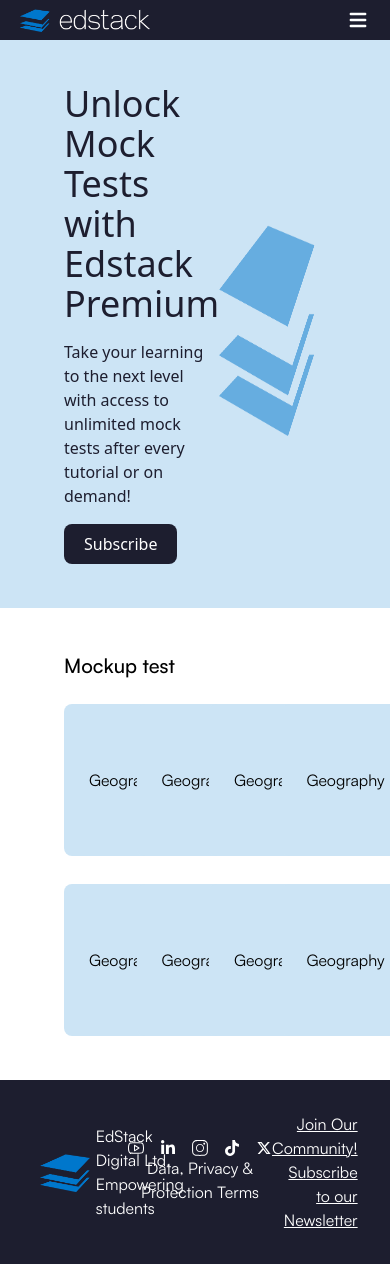
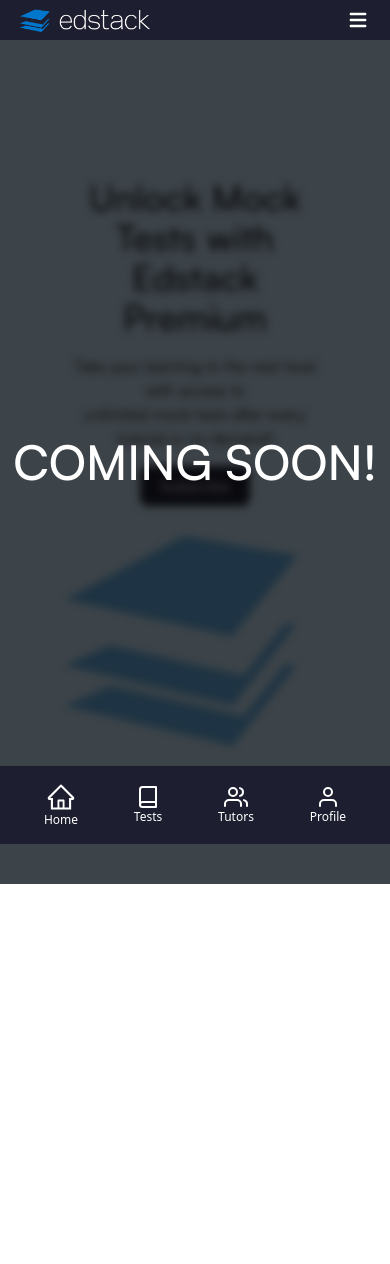
Before and after one commit to Edstack-Digital/edstack-mvp-one, a React (Vite) app: page /mock in a window 390 px wide. After the commit the page ends 884 px from the top, so only its background shows below. Built offline with nearby package versions, Linux system fonts and the light colour scheme.

Commit message:
Mock up comming soon

```diff
--- a/src/components/common/Lower.jsx
+++ b/src/components/common/Lower.jsx
@@ -1,12 +1,81 @@
+// import { SlSocialInstagram, SlSocialYoutube } from "react-icons/sl";
+// import { FaLinkedinIn } from "react-icons/fa";
+// import { SiTiktok } from "react-icons/si";
+// import { RiTwitterXFill } from "react-icons/ri";
+// import { Link } from "react-router-dom";
+
+// function Lower() {
+//   return (
+//     <footer className="flex items-center justify-between bg-[#1D1E2F] px-10 py-8 font-[Satoshi] text-white">
+//       <div className="flex items-center">
+//         <img src="/ed.png" alt="edstack logo" className="h-10 sm:h-10" />
+//         <div className="flex-col">
+//           <div>EdStack Digital Ltd.</div>
+//           <div>Empowering students</div>
+//         </div>
+//       </div>
+
+//       <div className="flex-col">
+//         <div className="flex justify-center space-x-4">
+
+//         <Link to='https://www.youtube.com/@edstackhq' target="_blank">
+//           <SlSocialYoutube />
+//           </Link>
+
+//           <Link to='https://linkedin.com/company/edstackhq' target="_blank">
+//           <FaLinkedinIn />
+//           </Link>
+
+//           <Link to='https://instagram.com/edstackhq' target="_blank">
+//           <SlSocialInstagram />
+//           </Link>
+
+//           <Link to='https://tiktok.com/@edstackhq' target="_blank">
+//           <SiTiktok />
+//           </Link>
+
+//           <Link to='https://x.com/edstackhq' target="_blank">
+//           <RiTwitterXFill />
+//           </Link>
+//         </div>
+
+
+//         <div className="text-center">Data, Privacy & Protection Terms</div>
+//       </div>
+
+
+//       <div className="flex-col text-right">
+//       <Link to="https://chat.whatsapp.com/BUwJaMkbSzl9lHlidEgiq1" target="_blank">
+//         <div className="underline">Join Our Community!</div>
+//         </Link>
+
+//         <Link to='https://edstackhq.substack.com/'>
+
+//         <div className="underline">Subscribe to our Newsletter</div>
+//         </Link>
+//       </div>
+//     </footer>
+//   );
+// }
+
+// export default Lower;
+
+
+
+
 import { SlSocialInstagram, SlSocialYoutube } from "react-icons/sl";
 import { FaLinkedinIn } from "react-icons/fa";
 import { SiTiktok } from "react-icons/si";
 import { RiTwitterXFill } from "react-icons/ri";
 import { Link } from "react-router-dom";
+import {  FiBook, FiUser, FiUsers } from "react-icons/fi";  // Import icons for footer nav
+import { AiOutlineHome } from "react-icons/ai";
 
 function Lower() {
   return (
-    <footer className="flex items-center justify-between bg-[#1D1E2F] px-10 py-8 font-[Satoshi] text-white">
+    <footer className=" text-white">
+      {/* Left Section */}
+      <div className="lg:flex hidden items-center justify-between bg-[#1D1E2F] px-10 py-8 font-[Satoshi] text-white">
       <div className="flex items-center">
         <img src="/ed.png" alt="edstack logo" className="h-10 sm:h-10" />
         <div className="flex-col">
@@ -15,43 +84,56 @@
         </div>
       </div>
 
+      {/* Middle Section: Social Media Links */}
       <div className="flex-col">
         <div className="flex justify-center space-x-4">
-
           <Link to='https://www.youtube.com/@edstackhq' target="_blank">
             <SlSocialYoutube />
           </Link>
-
           <Link to='https://linkedin.com/company/edstackhq' target="_blank">
             <FaLinkedinIn />
           </Link>
-
           <Link to='https://instagram.com/edstackhq' target="_blank">
             <SlSocialInstagram />
           </Link>
-
           <Link to='https://tiktok.com/@edstackhq' target="_blank">
             <SiTiktok />
           </Link>
-
           <Link to='https://x.com/edstackhq' target="_blank">
             <RiTwitterXFill />
           </Link>
         </div>
-
-
         <div className="text-center">Data, Privacy & Protection Terms</div>
       </div>
 
-
+      {/* Right Section: Community and Newsletter Links */}
       <div className="flex-col text-right">
         <Link to="https://chat.whatsapp.com/BUwJaMkbSzl9lHlidEgiq1" target="_blank">
           <div className="underline">Join Our Community!</div>
         </Link>
+        <Link to='https://edstackhq.substack.com/'>
+          <div className="underline">Subscribe to our Newsletter</div>
+        </Link>
+      </div>
+      </div>
 
-        <Link to='https://edstackhq.substack.com/'>
-
-        <div className="underline">Subscribe to our Newsletter</div>
+      {/* Mobile Footer Navigation with Icons and Labels */}
+      <div className="lg:hidden flex justify-around items-center bg-[#1D1E2F] p-4 fixed bottom-0 w-full">
+        <Link to="/" className="flex flex-col items-center">
+          <AiOutlineHome className="text-3xl" />
+          <span className="text-xs">Home</span>
+        </Link>
+        <Link to="/mock" className="flex flex-col items-center">
+          <FiBook className="text-2xl" />
+          <span className="text-xs">Tests</span>
+        </Link>
+        <Link to="/tutor" className="flex flex-col items-center">
+          <FiUsers className="text-2xl" />
+          <span className="text-xs">Tutors</span>
+        </Link>
+        <Link to="/profile" className="flex flex-col items-center">
+          <FiUser className="text-2xl" />
+          <span className="text-xs">Profile</span>
         </Link>
       </div>
     </footer>
--- a/src/pages/Mock.jsx
+++ b/src/pages/Mock.jsx
@@ -1,3 +1,62 @@
+// import Header from "../components/common/Header";
+// import Lower from "../components/common/Lower";
+
+// function Mock() {
+//   return (
+//     <>
+//       <Header />
+//         <div className="bg-[#cce4f5] text-[#1D1E2F] px-16 py-11 flex items-center justify-between">
+//           <div>
+//             <div className="text-4xl ">Unlock Mock Tests with <br />Edstack Premium</div>
+//             <div className="mt-4">Take your learning to the next level with access to <br />unlimited mock tests after every tutorial or on demand!</div>
+//             <button className="mt-4 p-5 rounded-lg bg-[#1D1E2F] py-2 text-white hover:bg-blue-700">
+//               Subscribe
+//             </button>
+//           </div>
+//           <div><img src="/ed.png" alt="edstack logo" className="h-56 opacity-50" /></div>
+//         </div>
+//       <div className="mb-11 mt-11 px-16 font-[Satoshi] lg:px-16">
+//         <h1 className="mb-6 text-xl font-bold">Mockup test</h1>
+
+//         <div className="grid grid-cols-4 gap-7">
+//           <div className="flex justify-center rounded-lg bg-[#cce4f5] p-16">
+//             Geography
+//           </div>
+//           <div className="flex justify-center rounded-lg bg-[#cce4f5] p-16">
+//             Geography
+//           </div>
+//           <div className="flex justify-center rounded-lg bg-[#cce4f5] p-16">
+//             Geography
+//           </div>
+//           <div className="flex justify-center rounded-lg bg-[#cce4f5] p-16">
+//             Geography
+//           </div>
+//           <div className="flex justify-center rounded-lg bg-[#cce4f5] p-16">
+//             Geography
+//           </div>
+//           <div className="flex justify-center rounded-lg bg-[#cce4f5] p-16">
+//             Geography
+//           </div>
+//           <div className="flex justify-center rounded-lg bg-[#cce4f5] p-16">
+//             Geography
+//           </div>
+//           <div className="flex justify-center rounded-lg bg-[#cce4f5] p-16">
+//             Geography
+//           </div>
+
+//         </div>
+//       </div>
+
+//       <Lower />
+//     </>
+//   );
+// }
+
+// export default Mock;
+
+
+
+
 import Header from "../components/common/Header";
 import Lower from "../components/common/Lower";
 
@@ -5,48 +64,30 @@
   return (
     <>
       <Header />
-        <div className="bg-[#cce4f5] text-[#1D1E2F] px-16 py-11 flex items-center justify-between">
-          <div>
-            <div className="text-4xl ">Unlock Mock Tests with <br />Edstack Premium</div>
-            <div className="mt-4">Take your learning to the next level with access to <br />unlimited mock tests after every tutorial or on demand!</div>
-            <button className="mt-4 p-5 rounded-lg bg-[#1D1E2F] py-2 text-white hover:bg-blue-700">
-              Subscribe
-            </button>
+
+      <div className="relative h-screen font-[Satoshi] bg-[#cce4f5] dark:bg-black">
+
+        <div className="absolute inset-0 flex flex-col px-16 py-11 items-center dark:text-white justify-center blur-sm">
+          <div className="text-4xl text-[#1D1E2F] dark:text-white font-bold text-center">
+            Unlock Mock Tests with <br /> Edstack Premium
           </div>
-          <div><img src="/ed.png" alt="edstack logo" className="h-56 opacity-50" /></div>
+          <div className="mt-4 text-center">
+            Take your learning to the next level with access to <br />
+            unlimited mock tests after every tutorial or on demand!
+          </div>
+          <button className="mt-4 rounded-lg bg-[#1D1E2F] px-5 py-2 text-white hover:bg-blue-700">
+            Subscribe
+          </button>
+          <div className="mt-4">
+            <img src="/ed.png" alt="edstack logo" className="h-56 opacity-50" />
+          </div>
         </div>
-      <div className="mb-11 mt-11 px-16 font-[Satoshi] lg:px-16">
-        <h1 className="mb-6 text-xl font-bold">Mockup test</h1>
 
-        <div className="grid grid-cols-4 gap-7">
-          <div className="flex justify-center rounded-lg bg-[#cce4f5] p-16">
-            Geography
-          </div>
-          <div className="flex justify-center rounded-lg bg-[#cce4f5] p-16">
-            Geography
-          </div>
-          <div className="flex justify-center rounded-lg bg-[#cce4f5] p-16">
-            Geography
-          </div>
-          <div className="flex justify-center rounded-lg bg-[#cce4f5] p-16">
-            Geography
-          </div>
-          <div className="flex justify-center rounded-lg bg-[#cce4f5] p-16">
-            Geography
-          </div>
-          <div className="flex justify-center rounded-lg bg-[#cce4f5] p-16">
-            Geography
-          </div>
-          <div className="flex justify-center rounded-lg bg-[#cce4f5] p-16">
-            Geography
-          </div>
-          <div className="flex justify-center rounded-lg bg-[#cce4f5] p-16">
-            Geography
-          </div>
 
+        <div className="absolute inset-0 flex items-center justify-center bg-black bg-opacity-70 text-white">
+          <h1 className="text-5xl font-bold">COMING SOON!</h1>
         </div>
       </div>
-
       <Lower />
     </>
   );
--- a/src/pages/Tutor.jsx
+++ b/src/pages/Tutor.jsx
@@ -2,10 +2,12 @@
 import { Rating } from "flowbite-react";
 import Header from "../components/common/Header";
 import Lower from "../components/common/Lower";
+import { FiCopy } from "react-icons/fi";
 
 function Tutor() {
   const [showDialog, setShowDialog] = useState(false);
   const [contactInfo, setContactInfo] = useState({ name: "", phone: "", email: "" });
+  const [copyMessage, setCopyMessage] = useState("");
 
   const tutors = [
     {
@@ -107,6 +109,13 @@
     setShowDialog(false);
   };
 
+  const copyToClipboard = (text) => {
+    navigator.clipboard.writeText(text).then(() => {
+      setCopyMessage("Copied to clipboard!");
+      setTimeout(() => setCopyMessage(""), 2000); // Clear message after 2 seconds
+    });
+  };
+
   return (
     <>
       <Header />
@@ -116,7 +125,7 @@
         <div className="grid grid-cols-2 gap-3 lg:gap-8 lg:grid-cols-4">
           {tutors.map((tutor, index) => (
             <div key={index} className="flex flex-col items-center">
-              <img src={tutor.image} alt={tutor.name} className="mb-4 rounded-lg" />
+              <img src={tutor.image} alt={tutor.name} className="mb-4 rounded-lg " />
               <div className="mb-2 text-sm lg:text-lg font-semibold">{tutor.name}</div>
               <Rating className="mb-3">
                 {[...Array(5)].map((_, i) => (
@@ -149,12 +158,22 @@
         <div className="fixed inset-0 flex items-center justify-center bg-black bg-opacity-50">
           <div className="w-96 rounded-lg dark:bg-black dark:text-white bg-white p-6 shadow-lg">
             <h3 className="mb-4 text-lg font-bold">{contactInfo.name} Contact Info</h3>
-            <p className="mb-2">
+            <p className="mb-2 flex items-center gap-2">
               <strong>Phone:</strong> {contactInfo.phone}
+              <FiCopy
+                className="cursor-pointer text-blue-600 hover:text-blue-800"
+                onClick={() => copyToClipboard(contactInfo.phone)}
+              />
             </p>
-            <p className="mb-4">
+            <p className="mb-4 flex items-center gap-2">
               <strong>Email:</strong> {contactInfo.email}
+              <FiCopy
+                className="cursor-pointer text-blue-600 hover:text-blue-800"
+                onClick={() => copyToClipboard(contactInfo.email)}
+              />
             </p>
+            {copyMessage && <p className="mb-2 text-sm text-green-600">{copyMessage}</p>}
+
             <button
               className="w-full rounded-lg bg-blue-700 py-2 text-white hover:bg-red-700"
               onClick={closeDialog}
```
Lines whose indentation alone changed are shown as unchanged.
